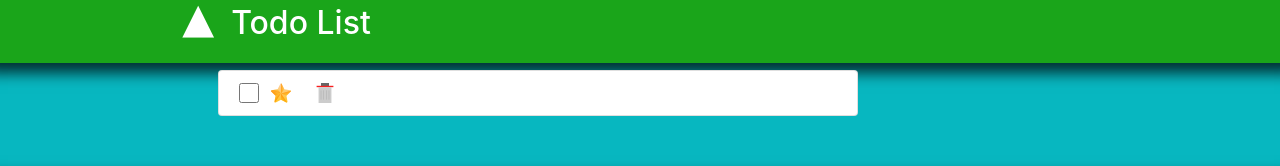
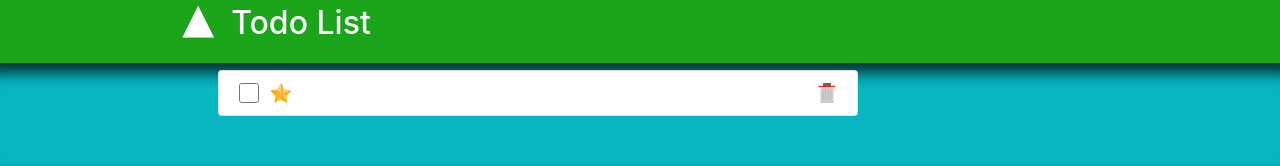
Before and after one commit to GreenNeptune/Todo-list, a React (Create React App) app: page / in a window 1280 px wide. Both pictures are taken after a click on the element 896 px from the left and 213 px from the top of the page. Shown: the part 289-455 px from the top of the page. Built offline with nearby package versions, Linux system fonts and the light colour scheme.

Commit message:
fix postion trash icon in the task item

```diff
--- a/src/component/Item/Item.jsx
+++ b/src/component/Item/Item.jsx
@@ -20,15 +20,15 @@
         //  text this.props.text
         const { text, onCheckBoxClick } = this.props;
         return (
-            <li className="list-group-item">
-                <div className="d-flex">
+            <li className="list-group-item d-flex justify-content-between">
+                <div className="d-flex justify-content-between">
                     <input onChange={this.handleCheckBoxClick} title="mark" type="checkbox" className="space-icon" />
                     <div title="favorite" className="icon favorite space-icon"></div>
-                </div>
-                <div className="d-flex">
                     <div className={`text-style ${this.textMarked}`}>
                         {text}
                     </div>
+                </div>
+                <div>
                     <div title="delete" className="icon trash"></div>
                 </div>
             </li>
```
